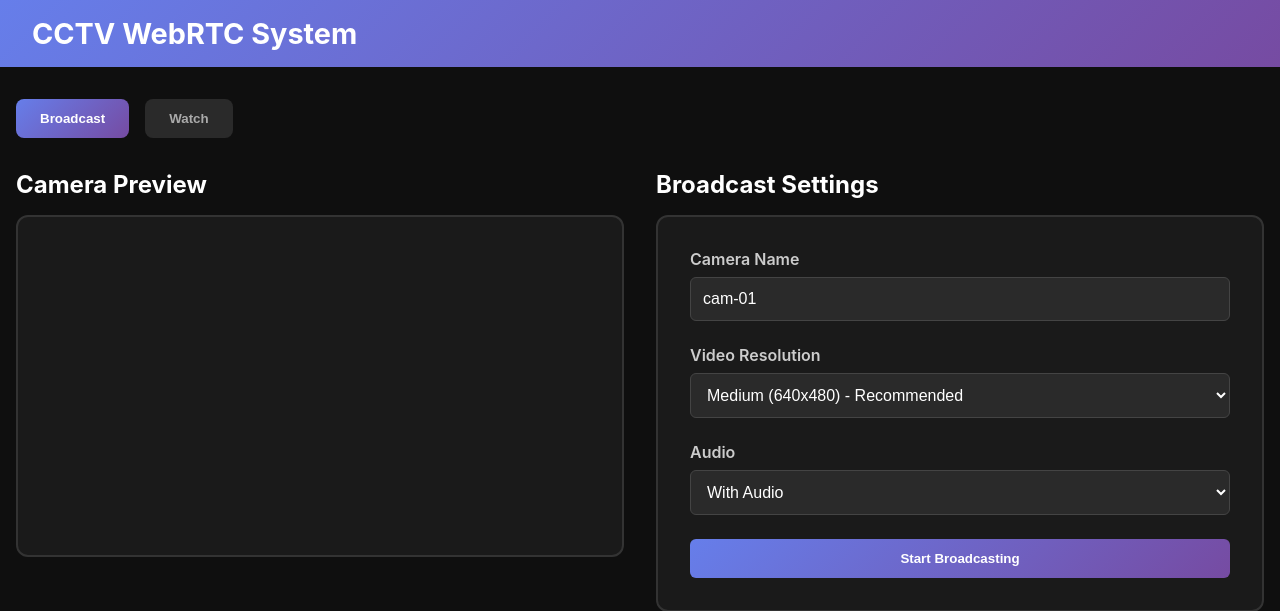
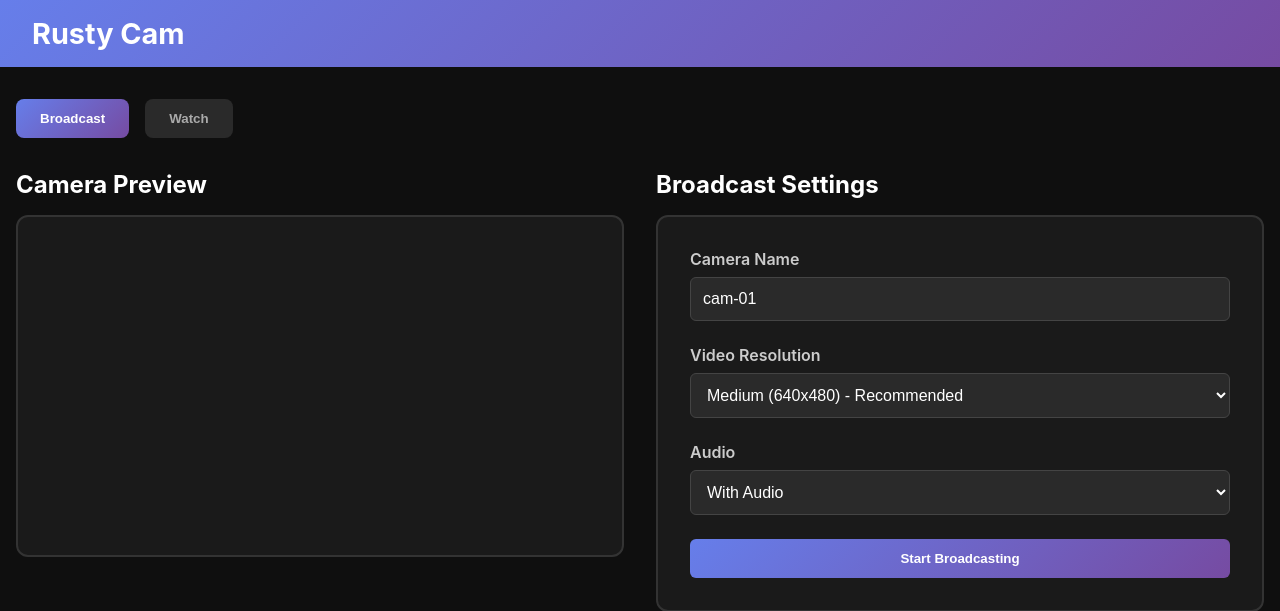
Before and after one commit to ayushjpeg/CCTV, a Flask app: page /CCTV/ in a window 1280 px wide. Shown: the top 611 px of the page. Run offline with Flask 3, Linux system fonts and the light colour scheme; some libraries are stand-ins or nearby versions.

Commit message:
Title name update

```diff
--- a/templates/index.html
+++ b/templates/index.html
@@ -46,7 +46,7 @@
 </head>
 <body>
     <div class="navbar">
-        <h1> CCTV WebRTC System</h1>
+        <h1> Rusty Cam</h1>
     </div>
 
     <div class="container">
```
